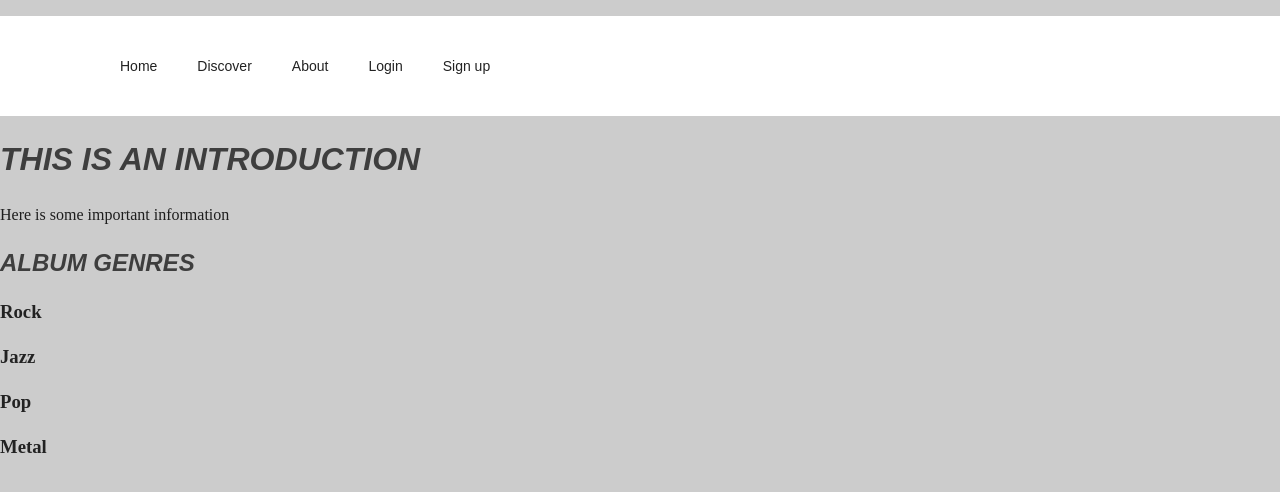
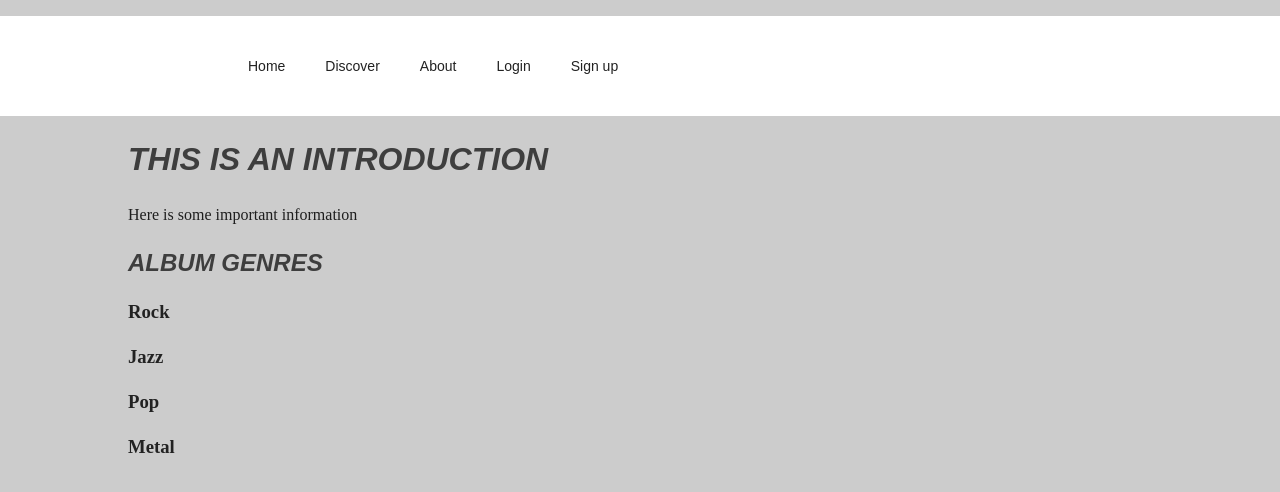
Before and after one commit to tommakesmusic/QUB-CSC7084-web-development, a PHP site: page / in a window 1280 px wide. Shown: the top 492 px of the page. Run offline with PHP 8.4, Linux system fonts and the light colour scheme.

Commit message:
ADJUSTING WRAPPER WIDTH

```diff
--- a/css/main.css
+++ b/css/main.css
@@ -18,6 +18,11 @@ html {
 }
 body{
   background-color: #ccc;
+}
+
+.wrapper {
+  margin: 0 auto;
+  width: 80%
 }
 
 nav {
```
